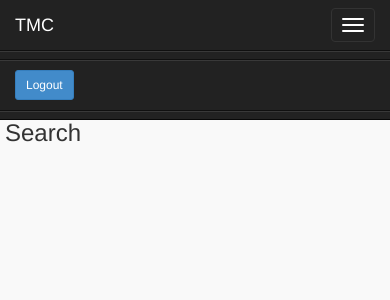
After one commit to ridhwandaud/themarathoncompany, a PHP site: page /adm/search.php in a window 390 px wide, after a click on "Toggle navigation". The commit adds this page. Shown: the top 300 px of the page. Run offline with PHP 8.4, Linux system fonts and the light colour scheme; a user stored in the database is signed in; some libraries are stand-ins or nearby versions.

Commit message:
add seach dashboard

```diff
--- a/adm/css/style.css
+++ b/adm/css/style.css
@@ -41,3 +41,13 @@
 body{
     padding-top: 100px;
 }
+
+.col-md-2{
+    padding-left:5px;
+    padding-right: 5px;
+}
+
+.col-md-12{
+    padding-left:5px;
+    padding-right: 5px;
+}
--- /dev/null
+++ b/adm/search.php
@@ -0,0 +1,73 @@
+<?php
+require_once('header.php');
+
+//Check session
+if(!isset($_SESSION['admin'])) {
+    echo "<script>location.href='index.php'</script>";
+}
+
+$doLogout = isset($_REQUEST['doLogout']) ? $_REQUEST['doLogout'] : "false";
+
+if($doLogout == "true") {
+    session_destroy();
+    echo "<script>window.location = 'index.php';</script>";
+}
+?>
+
+<nav class="navbar navbar-inverse navbar-fixed-top">
+
+  <div class="container">
+
+    <div class="navbar-header">
+        <button type="button" class="navbar-toggle collapsed" data-toggle="collapse" data-target="#navbar" aria-expanded="false" aria-controls="navbar">
+            <span class="sr-only">Toggle navigation</span>
+            <span class="icon-bar"></span>
+            <span class="icon-bar"></span>
+            <span class="icon-bar"></span>
+        </button>
+        <a class="navbar-brand" href="/">
+            TMC
+        </a>
+    </div>
+
+    <div id="navbar" class="collapse navbar-collapse">
+        <form class="navbar-form navbar-right">
+            <button type="button" class="btn btn-primary btn-sm" data-toggle="modal" data-target="#doLogout">Logout</button>
+        </form>
+    </div>
+
+  </div>
+
+</nav>
+
+<div class="modal fade" id="doLogout" tabindex="-1" role="dialog" aria-labelledby="myModalLabel" aria-hidden="true">
+
+    <div class="modal-dialog modal-sm">
+
+        <div class="modal-content">
+
+            <div class="modal-body">Are you sure to logout?</div>
+
+            <div class="modal-footer">
+
+                <button type="button" class="btn btn-danger" data-dismiss="modal">No</button>
+
+                <a href="dashboard.php?doLogout=true" class="btn btn-primary btn-ok">Yes</a>
+
+            </div>
+
+        </div>
+
+    </div>
+
+</div>
+
+<div class="container">
+	<div class="row">
+		<div class="col-md-12">
+			<h3>Search</h3>
+		</div>
+	</div>
+</div>
+
+<?php require_once('footer.php'); ?>
```
Also changed, not shown: adm/dashboard.php (+0 -36 lines).
